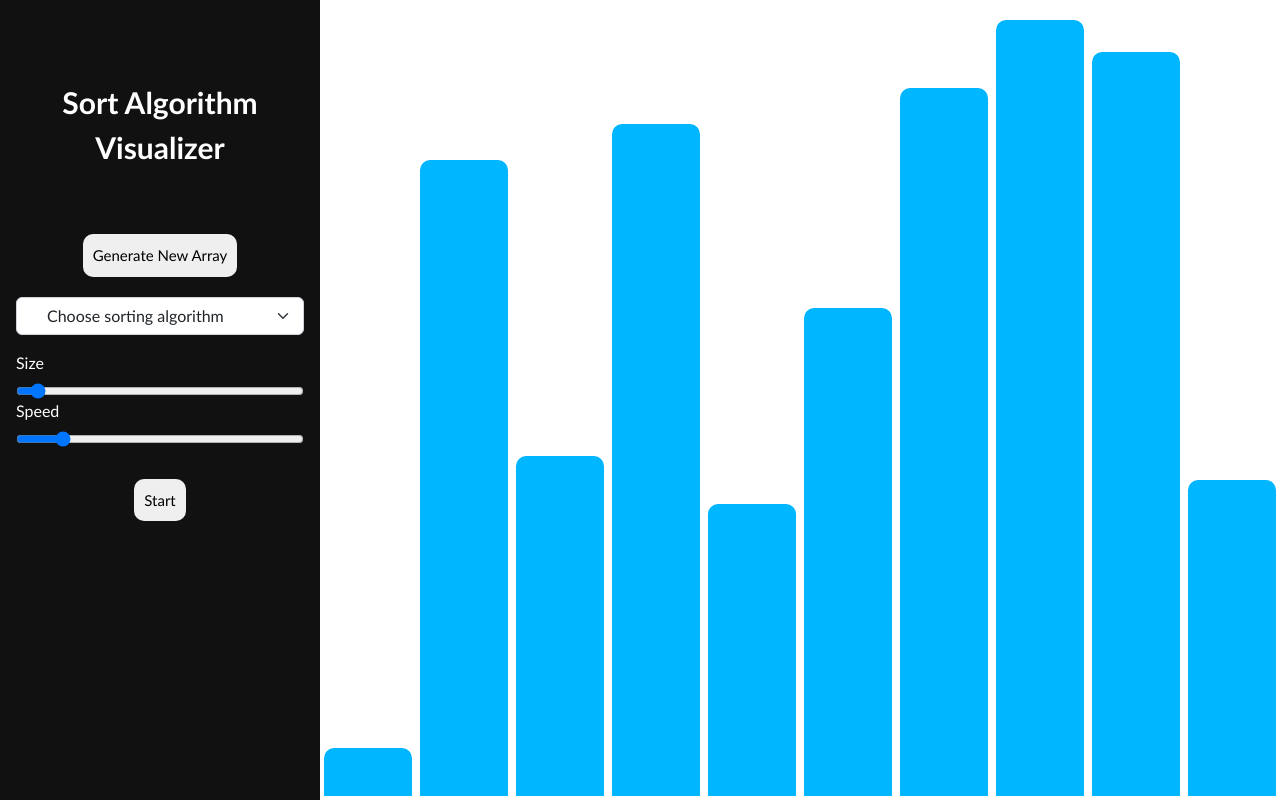
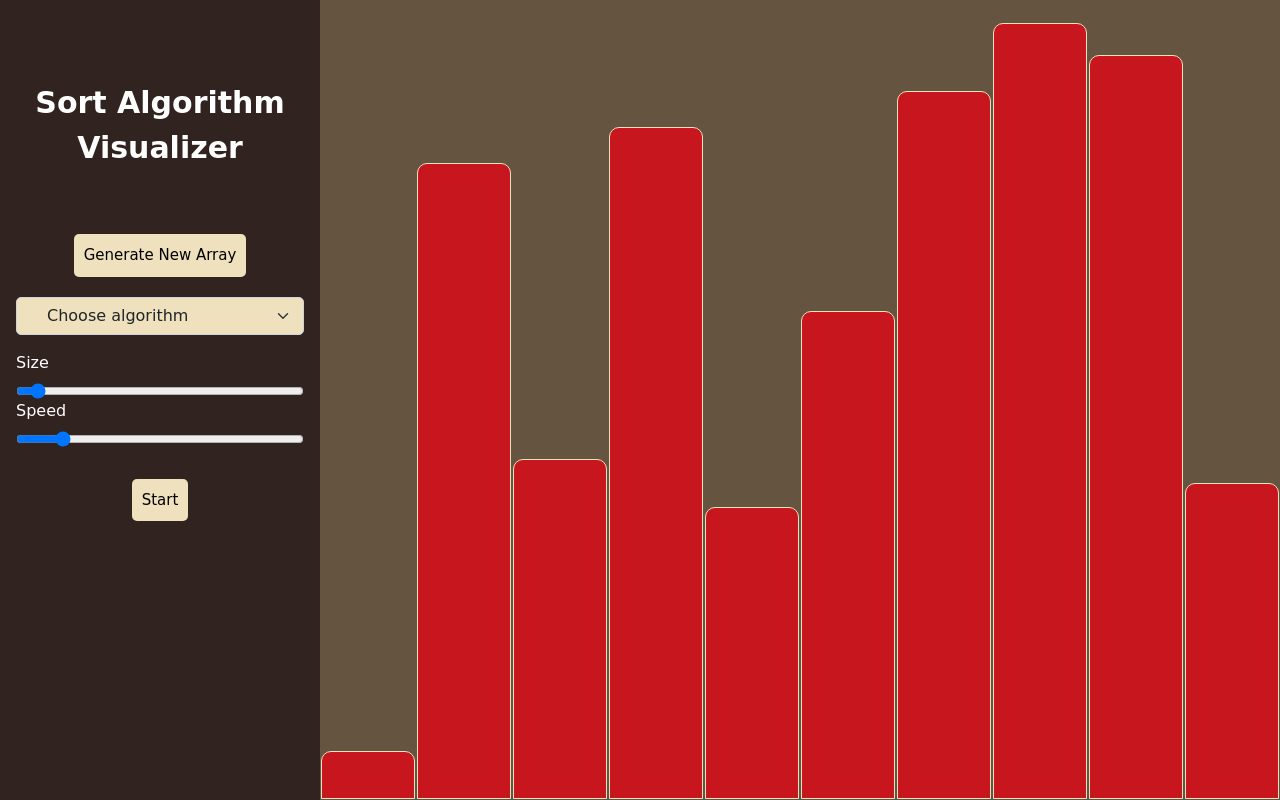
Before and after one commit to beanswav/sort-visualizer, a website: page index.html in a window 1280 px wide. Drawn offline with nearby package versions, Linux system fonts and the light colour scheme; a web font is replaced by a local one.

Commit message:
stylings

```diff
--- a/app.js
+++ b/app.js
@@ -122,24 +122,6 @@ function generateArr(size) {
     const numWidth = Math.floor(document.body.clientWidth / (size * 3));
     const width = `${numWidth}px`;
 
-    const numMargin =
-      size < 5
-        ? 8
-        : size < 8
-        ? 6
-        : size < 11
-        ? 4
-        : size < 20
-        ? 3
-        : size < 50
-        ? 2.5
-        : size < 100
-        ? 1.5
-        : size < 130
-        ? 1
-        : 0.5;
-    const margin = `${numMargin}px`;
-
     const value = Math.floor(Math.random(size - 1) * 200) + 1;
 
     const bar = document.createElement("div");
@@ -148,7 +130,6 @@ function generateArr(size) {
 
     bar.style.height = `${value * 4}px`;
     bar.style.width = width;
-    bar.style.margin = margin;
 
     container.appendChild(bar);
   }
--- a/index.html
+++ b/index.html
@@ -11,6 +11,12 @@
       rel="stylesheet"
       integrity="sha384-iYQeCzEYFbKjA/T2uDLTpkwGzCiq6soy8tYaI1GyVh/UjpbCx/TYkiZhlZB6+fzT"
       crossorigin="anonymous"
+    />
+    <link rel="preconnect" href="https://fonts.googleapis.com" />
+    <link rel="preconnect" href="https://fonts.gstatic.com" crossorigin />
+    <link
+      href="https://fonts.googleapis.com/css2?family=Bungee+Spice&display=swap"
+      rel="stylesheet"
     />
     <link href="styles.css" rel="stylesheet" />
   </head>
@@ -26,7 +32,7 @@
         </div>
 
         <select class="form-select" aria-label="Default select example">
-          <option selected>Choose sorting algorithm</option>
+          <option selected>Choose algorithm</option>
           <option class="selectionSort" value="selectionSort">
             Selection Sort
           </option>
--- a/styles.css
+++ b/styles.css
@@ -1,8 +1,7 @@
 body {
-  background-color: white;
+  background-color: #645440;
   color: white;
-  font-family: "Trebuchet MS", "Lucida Sans Unicode", "Lucida Grande",
-    "Lucida Sans", Arial, sans-serif;
+  font-family: "Bungee Spice", cursive;
   height: 100%;
   overflow: hidden;
 }
@@ -31,7 +30,7 @@ body {
   z-index: 1;
   top: 0;
   left: 0;
-  background-color: #111;
+  background-color: #312420;
   overflow-x: hidden;
   padding-top: 60px;
 }
@@ -47,7 +46,7 @@ body {
 }
 
 .bar {
-  background-color: rgb(0, 183, 255);
+  background-color: #c8161e;
   font-family: sans-serif;
   font-weight: 700;
   display: flex;
@@ -56,6 +55,8 @@ body {
   border-radius: 10px 10px 0px 0px;
   justify-content: center;
   align-items: center;
+  margin: 1px;
+  border: 1px solid #efe1bd;
 }
 
 .wrapper {
@@ -66,24 +67,15 @@ body {
   margin-top: 8vh;
 }
 
-.button1 {
-  padding: 12px;
-  font-weight: bolder;
-  background-color: grey;
-  border-radius: 10px;
-  color: white;
-  font-size: 16px;
-  border: white;
-}
-
 .newArray {
   border: none;
-  border-radius: 10px;
+  border-radius: 5px;
   padding: 10px;
   font-size: 15px;
   align-items: center;
   justify-content: center;
   margin-bottom: 20px;
+  background-color: #efe1bd;
 }
 
 .form-select {
@@ -91,16 +83,19 @@ body {
   padding-left: 30px;
   padding-right: 30px;
   width: 90%;
+  border-radius: 5px;
+  background-color: #efe1bd;
 }
 
 .startSort {
   border: none;
-  border-radius: 10px;
+  border-radius: 5px;
   padding: 10px;
   font-size: 15px;
   align-items: center;
   justify-content: center;
   margin-bottom: 20px;
+  background-color: #efe1bd;
 }
 
 .bottomWrapper {
```
